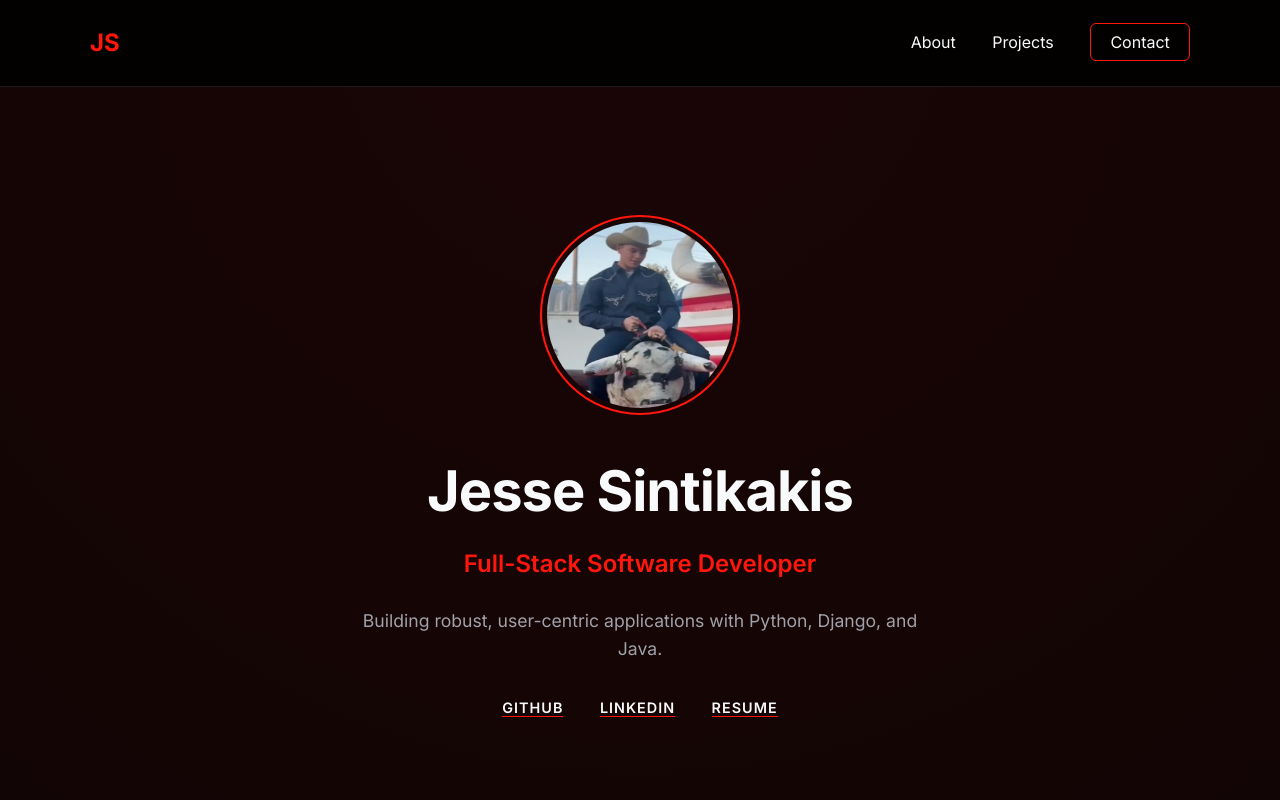
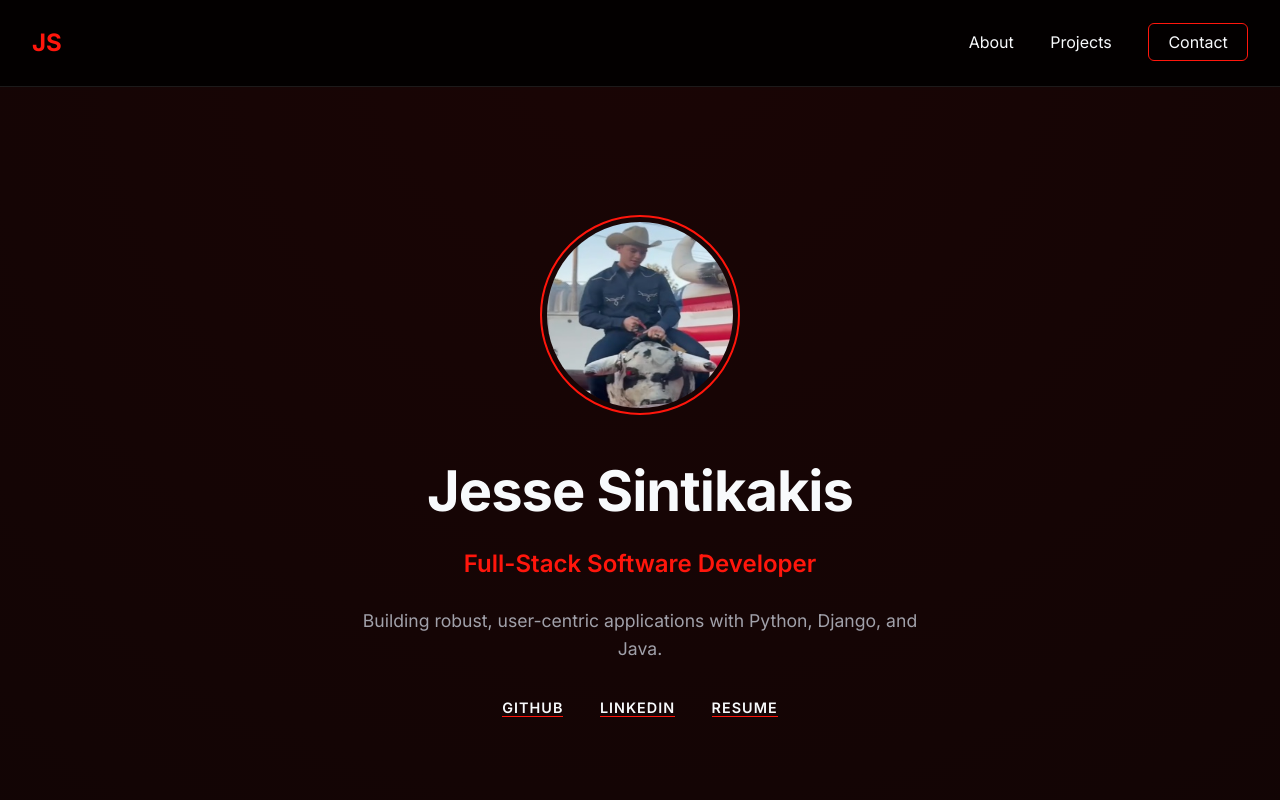
Before and after one commit to JesseSinti/Professional-Portfolio, a plain HTML site: page index.html in a window 1280 px wide. Shown: the top 800 px of the page. Drawn offline with nearby package versions, Linux system fonts and the light colour scheme.

Commit message:
fixed navbar on lower screens

```diff
--- a/style.css
+++ b/style.css
@@ -55,7 +55,7 @@ h3 {
 }
 
 .nav-container {
-    max-width: 1100px;
+    width: 100%;
     margin: 0 auto;
     display: flex;
     justify-content: space-between;
```
